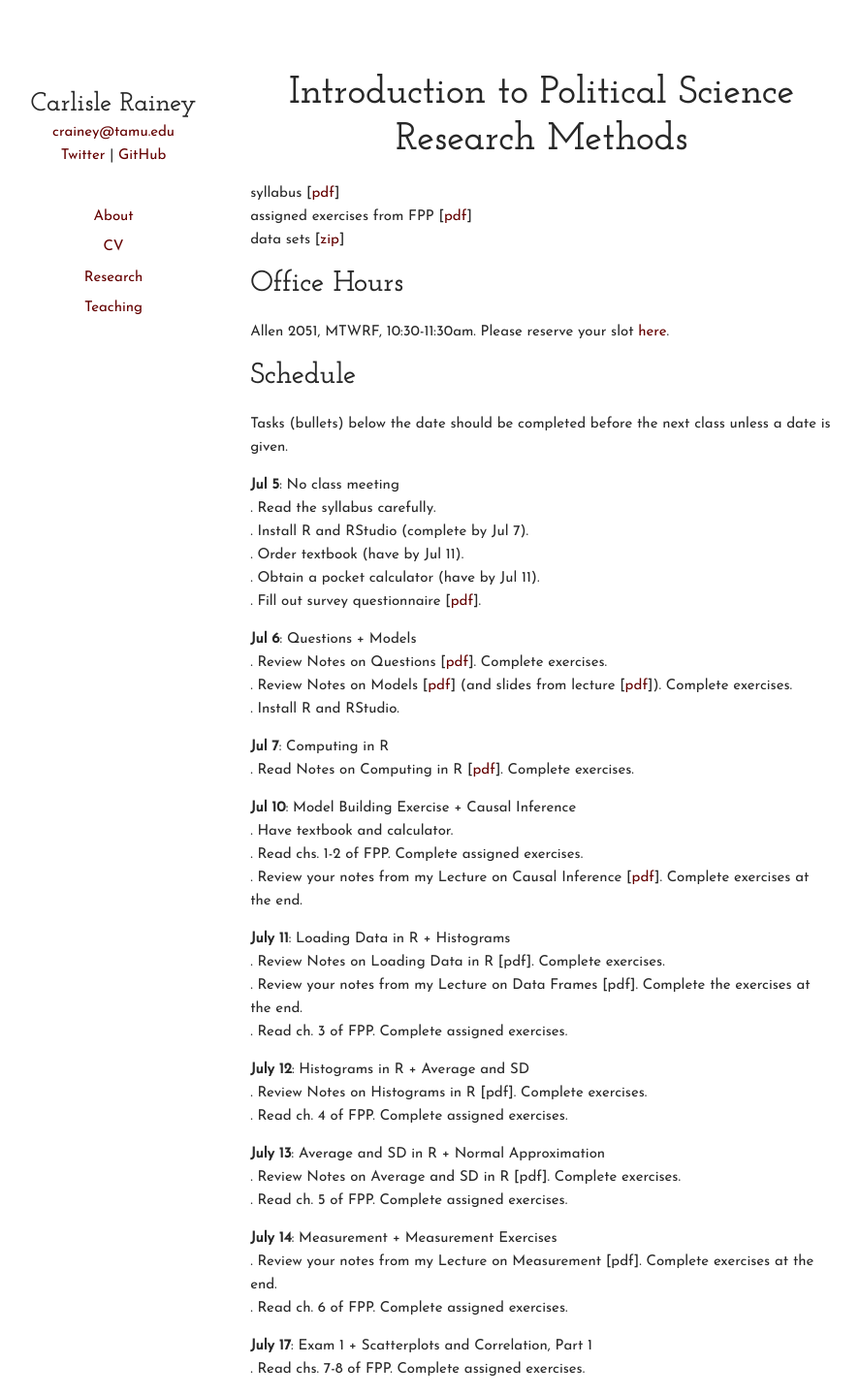
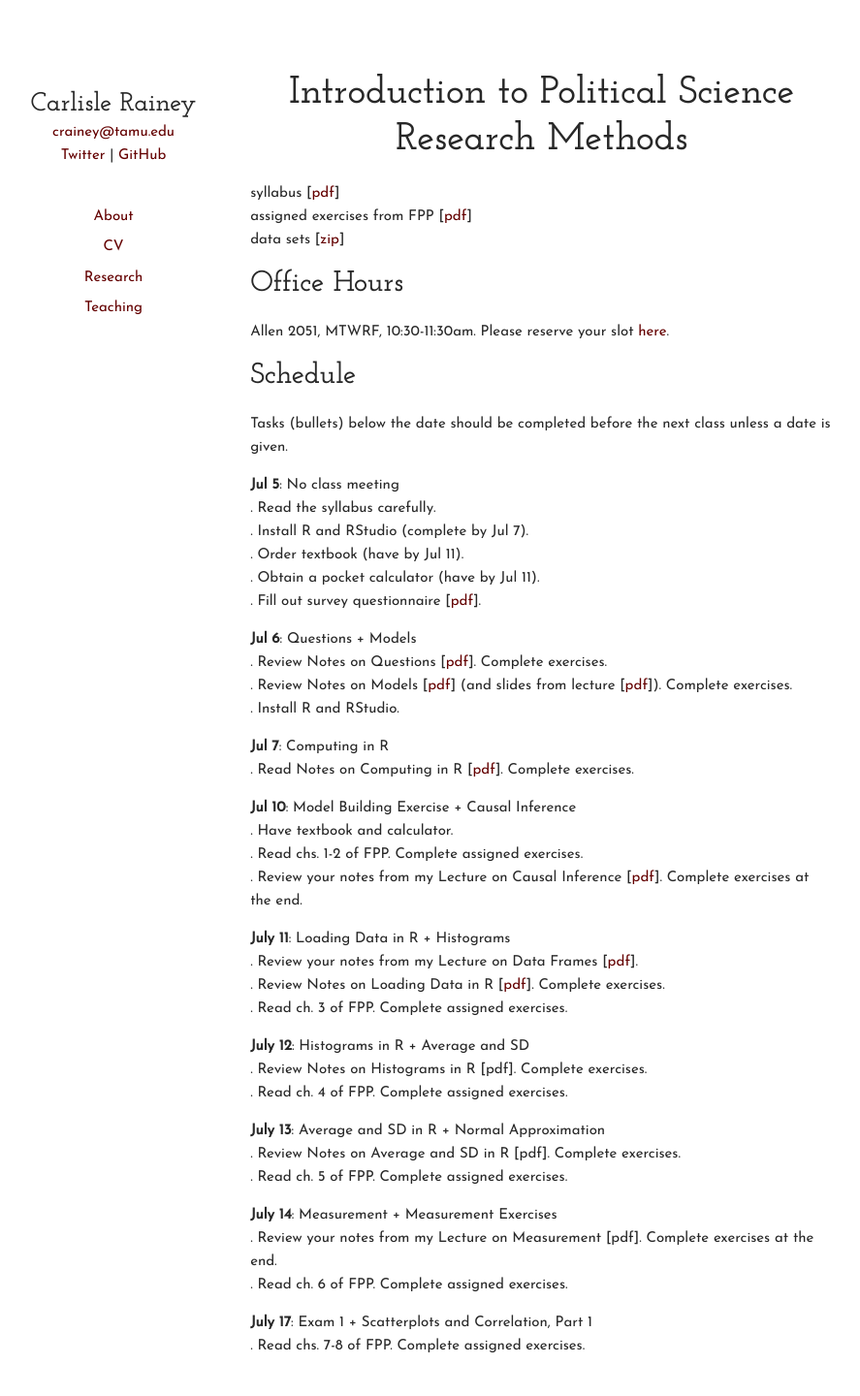
Before and after one commit to carlislerainey/carlislerainey.github.io, a Jekyll site: the page built from teaching/pols-209/index.md, in a window 1280 px wide. Shown: the whole page at 97% size, without its empty margins (204-1091 px from the left). Built offline with Jekyll 4.4.1, drawn with Linux system fonts in a browser that asks for light colours; after the commit the page ends 1416 px from its top, so only the background shows below that.

Commit message:
update 209

```diff
--- a/teaching/pols-209/index.md
+++ b/teaching/pols-209/index.md
@@ -38,8 +38,8 @@ Tasks (bullets) below the date should be completed before the next class unless
 . Review your notes from my Lecture on Causal Inference [[pdf](files/slides-06-causal-inf.pdf)]. Complete exercises at the end.
 
 **July 11**: Loading Data in R + Histograms
-. Review Notes on Loading Data in R [pdf]. Complete exercises.
-. Review your notes from my Lecture on Data Frames [pdf]. Complete the exercises at the end.
+. Review your notes from my Lecture on Data Frames [[pdf](files/data-frames.pdf)].
+. Review Notes on Loading Data in R [[pdf](files/notes-05-loading-data.pdf)]. Complete exercises.
 . Read ch. 3 of FPP. Complete assigned exercises.
 
 **July 12**: Histograms in R + Average and SD
```
Also changed, not shown: 3 other files.
